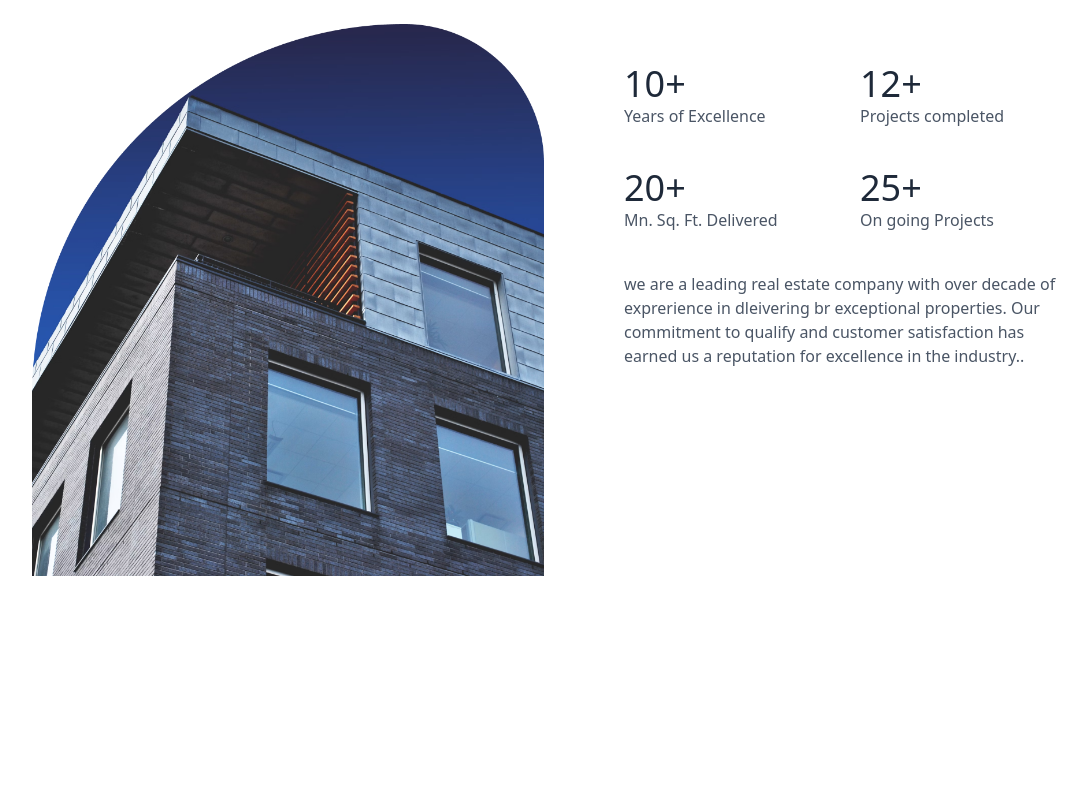
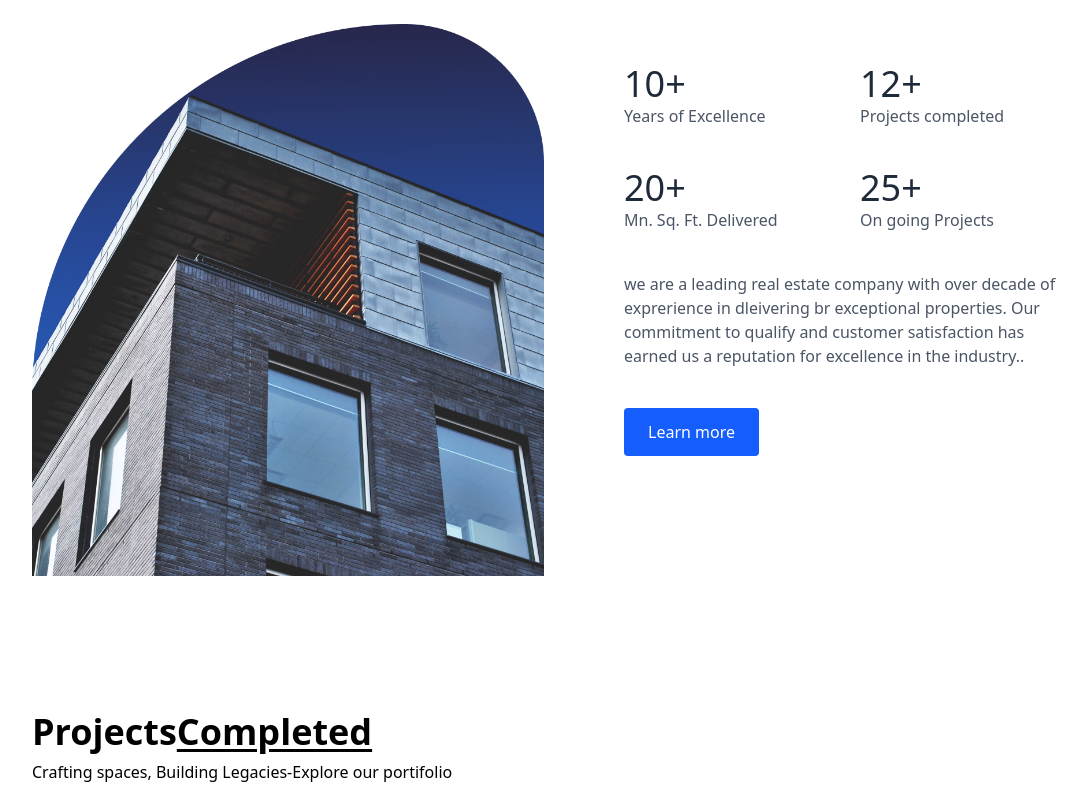
Before and after one commit to Olivier-hash/Real-Estate, a React (Vite) app: page / in a window 1280 px wide. Shown: the part 976-1776 px from the top of the page, without its empty margins (96-1183 px from the left). Before the commit the page ends 1608 px from the top, so only its background shows below. Built offline with nearby package versions, Linux system fonts and the light colour scheme.

Commit message:
The Projects component added

```diff
--- a/src/App.jsx
+++ b/src/App.jsx
@@ -1,12 +1,14 @@
 import React from 'react'
 import Header from './components/Header'
 import About from './components/About'
+import Projects from './components/Projects'
 
 function App() {
   return (
     <div className='w-full overflow-hidden'>
      <Header/>
      <About/>
+     <Projects/>
     </div>
   )
 }
--- a/src/components/About.jsx
+++ b/src/components/About.jsx
@@ -31,6 +31,7 @@ function About() {
                     we are a leading real estate company with over decade  of exprerience in dleivering br exceptional properties.
                      Our commitment to qualify and customer satisfaction has earned us a reputation for excellence in the industry..
                 </p>
+                <button className='bg-blue-600 text-white px-6 py-3 rounded'>Learn more</button>
             </div>
         </div>
     </div>
--- a/src/components/Navbar.jsx
+++ b/src/components/Navbar.jsx
@@ -23,9 +23,9 @@ function Navbar(){
             <img src={assets.logo} alt="" />
             <ul className='hidden md:flex text-white space-x-6'>
                 <a href="#Header" className='cursor-pointer hover:text-gray-400'>Home</a>
-                <a href="#Header" className='cursor-pointer hover:text-gray-400'>About</a>
-                <a href="#Header" className='cursor-pointer hover:text-gray-400'>Projects</a>
-                <a href="#Header" className='cursor-pointer hover:text-gray-400'>Testimonies</a>
+                <a href="#About" className='cursor-pointer hover:text-gray-400'>About</a>
+                <a href="#Project" className='cursor-pointer hover:text-gray-400'>Projects</a>
+                <a href="#Testimony" className='cursor-pointer hover:text-gray-400'>Testimonies</a>
             </ul>
             <button className='hidden md:block cursor-pointer text-white hover:bg-white rounded-full px-6 py-2 hover:text-gray-400'>Sign up</button>
             <img onClick={()=> setShowMobileMenu(true)} src={assets.menu_icon} className='md:hidden w-7 cursor-pointer' alt="" />
--- /dev/null
+++ b/src/components/Projects.jsx
@@ -0,0 +1,14 @@
+import React from 'react'
+
+function Projects() {
+  return (
+    <div className='container mx-auto py-4 pt-20 px-6 md:px-20 lg:px-32 w-full overflow-hidden' id='Projects'>
+        <h1 className='text-2xl sm:text-4xl font-bold mb-2'>Projects
+            <span className='underline underline-offset-4 decorated-1 under'>Completed</span>
+        </h1>
+        <p>Crafting spaces, Building Legacies-Explore our portifolio</p>
+    </div>
+  )
+}
+
+export default Projects
```
